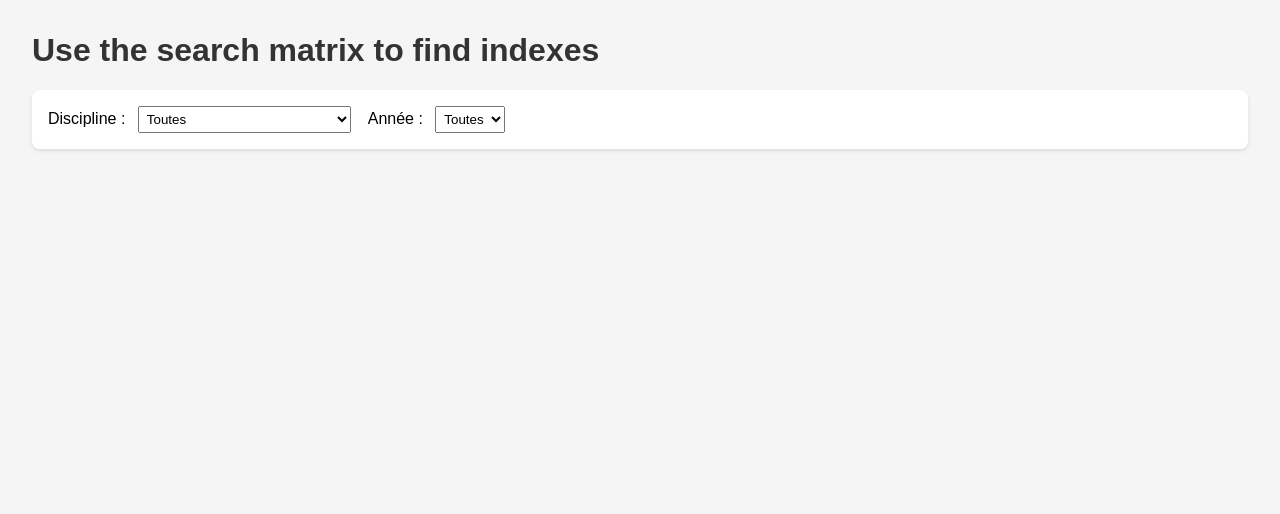
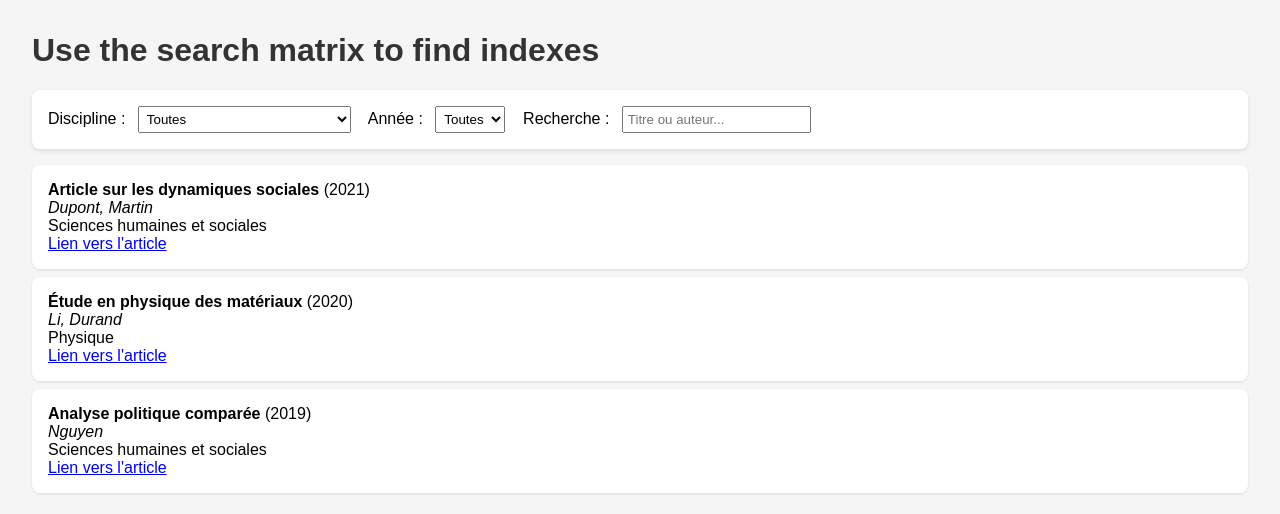
Before and after one commit to NCOpenedition/guide_scholarly_indexes_test, a plain HTML site: page Search_Matrix/index.html in a window 1280 px wide. Drawn offline with Linux system fonts and the light colour scheme.

Commit message:
Update index.html

```diff
--- a/Search_Matrix/index.html
+++ b/Search_Matrix/index.html
@@ -23,6 +23,9 @@
       <option value="2019">2019</option>
     </select>
 
+    <label for="recherche">Recherche :</label>
+    <input type="text" id="recherche" placeholder="Titre ou auteur...">
+
   </div>
 
   <ul id="resultats"></ul>
```
